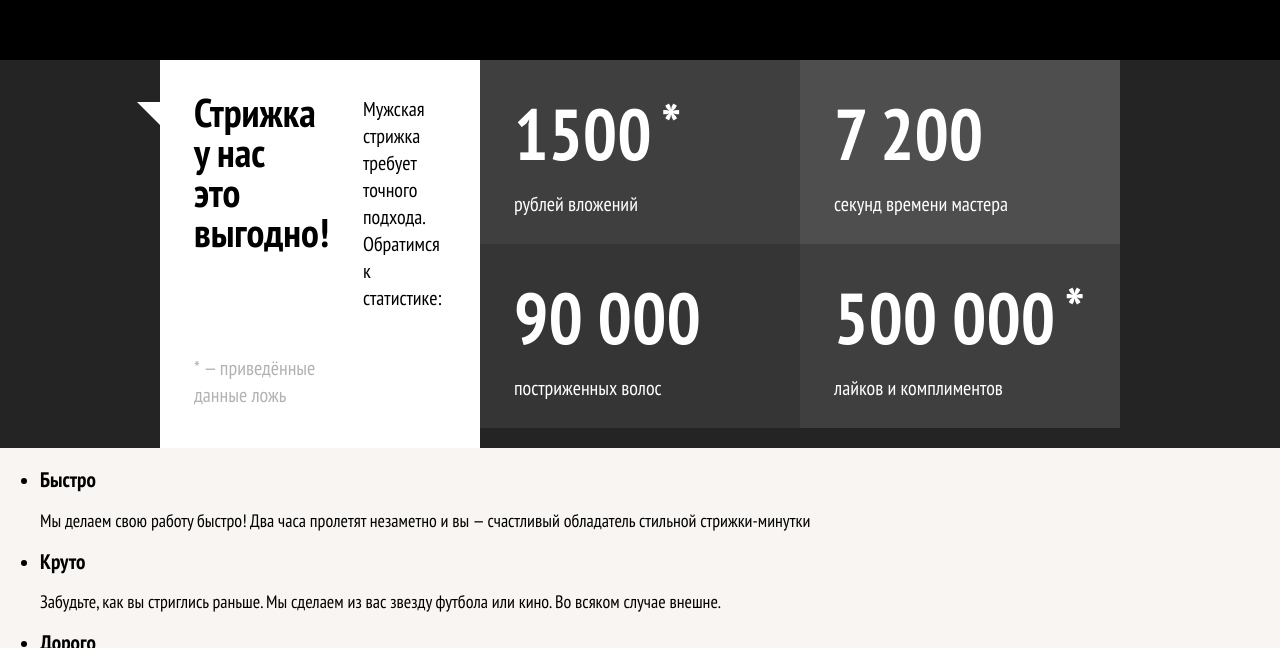
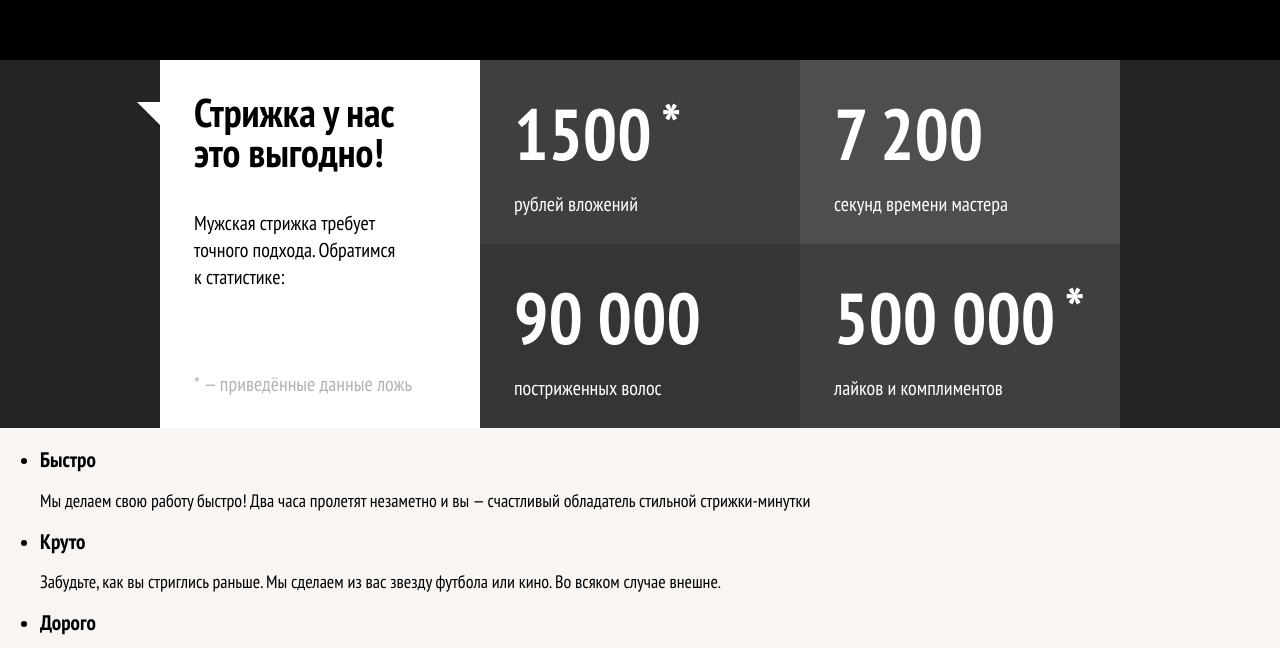
Before and after one commit to PalNikolai4/barbershop_lvl-2, a website built with Vite: page source/index.html in a window 1280 px wide. Shown: the part 660-1308 px from the top of the page. Built offline with nearby package versions, Linux system fonts and the light colour scheme.

Commit message:
feat(stats):added styles & positioning in elements for width >= desktop-width screen
- '.stats__header' grid layout;
- '.stats__intro' padding: 0;
- '.stats__list' margin-bottom: 0.

```diff
--- a/source/sass/blocks/stats/stats.scss
+++ b/source/sass/blocks/stats/stats.scss
@@ -41,6 +41,13 @@
       background-color: #ffffff;
     }
   }
+
+  @media (width >= abs.$desktop-width) {
+    display: grid;
+    grid-template-columns: auto;
+    grid-template-rows: min-content 1fr min-content;
+    align-content: start;
+  }
 }
 
 .stats__slogan {
@@ -78,6 +85,11 @@
     padding-top: 4px;
     padding-left: 34px;
     text-align: left;
+  }
+
+  @media (width >= abs.$desktop-width) {
+    padding-top: 0;
+    padding-left: 0;
   }
 }
 
@@ -130,6 +142,10 @@
   @media (width > abs.$mobile-width) {
     display: grid;
     grid-template-columns: repeat(2, 1fr);
+  }
+
+  @media (width >= abs.$desktop-width) {
+    margin-bottom: 0;
   }
 }
 
```
